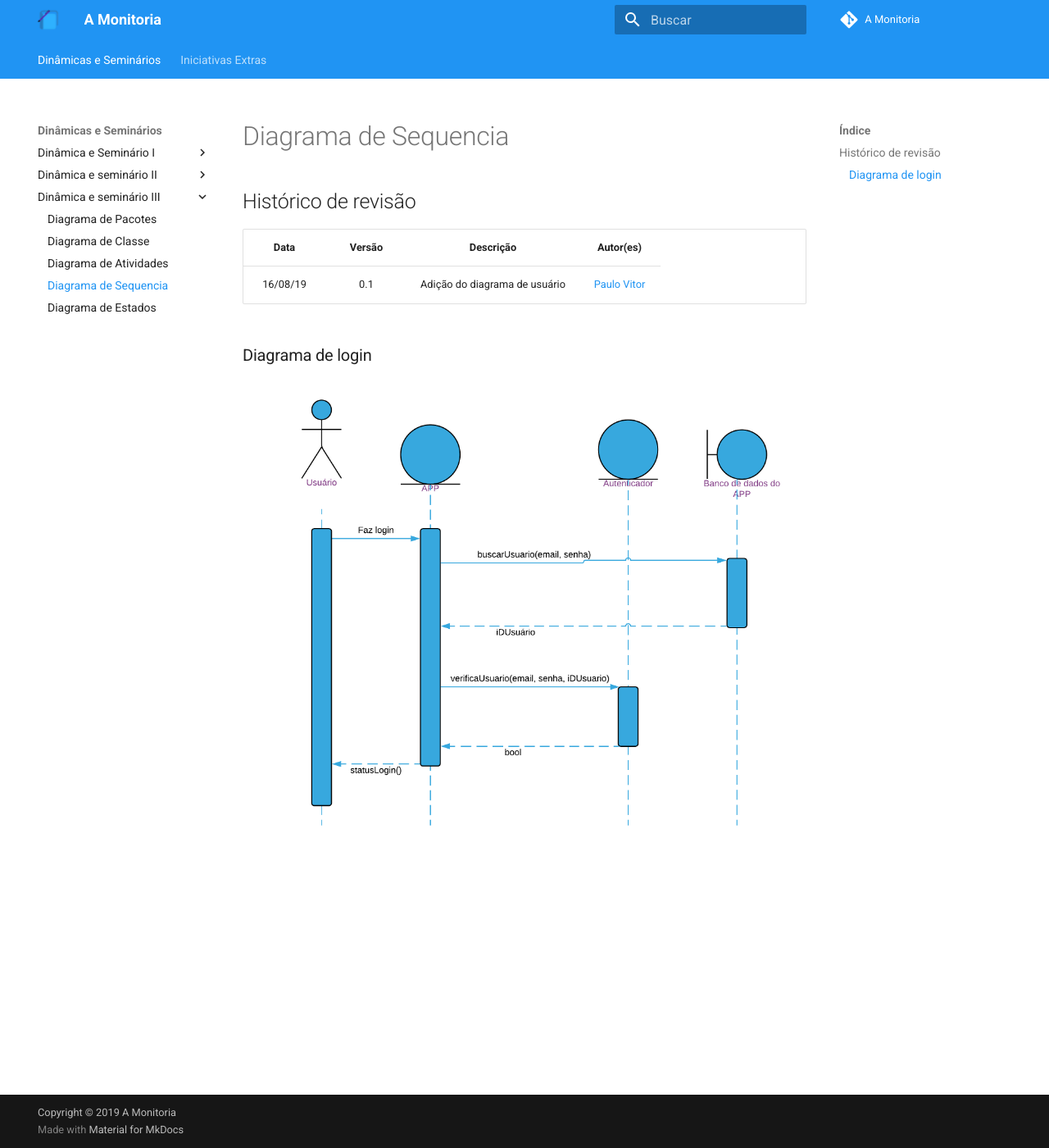
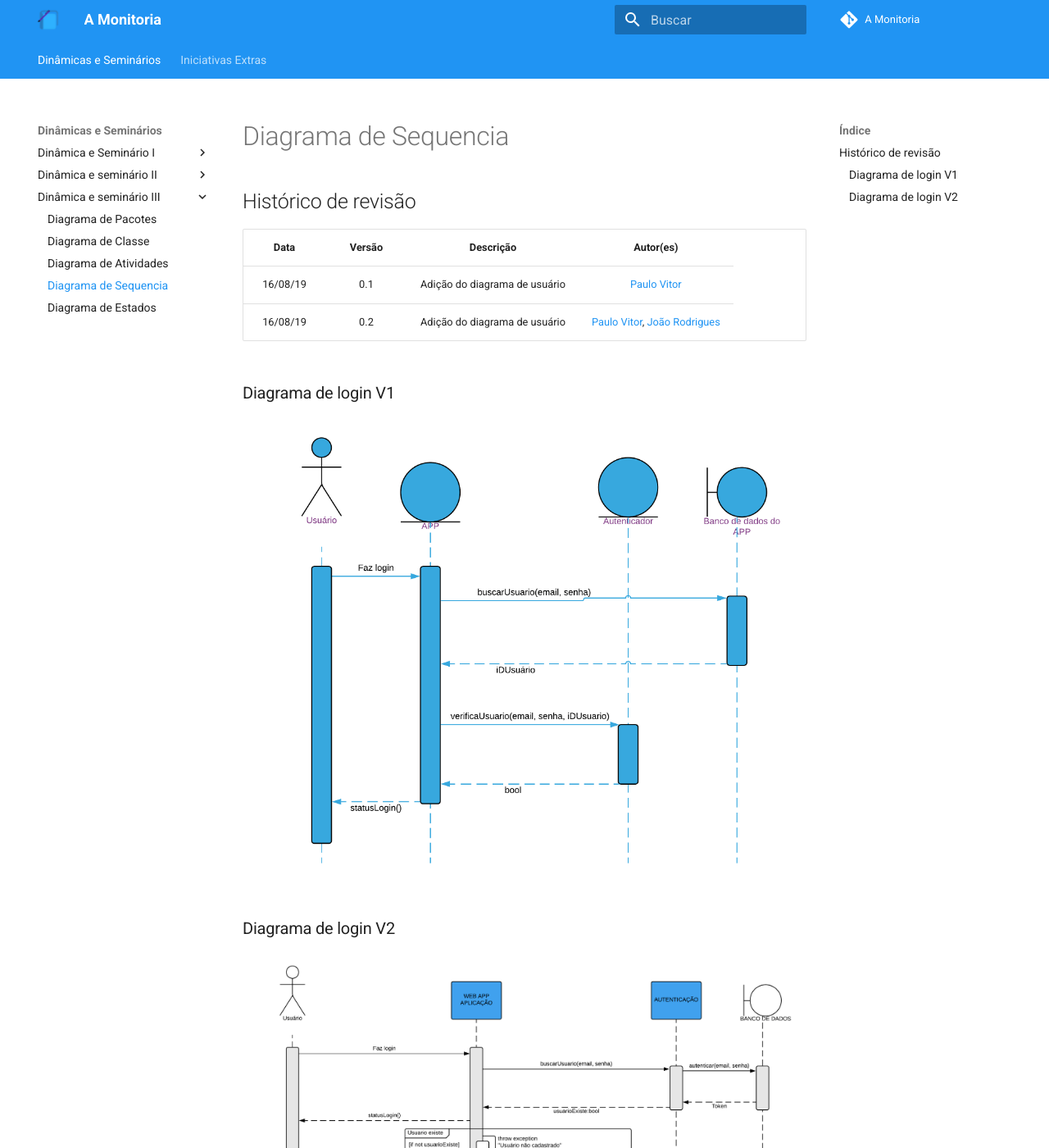
Before and after one commit to 2019-2-arquitetura-desenho/wiki, an MkDocs documentation site: the page built from docs/dinamica_seminario_III/diagrama_seq.md, in a window 1280 px wide and 1400 px high. Shown: the whole window at 82% size. Built offline with MkDocs 1.6.1 and Material for MkDocs 9.7.7, drawn with Linux system fonts in a browser that asks for light colours; comment, search, counter and statistics services are not loaded; old or Windows-style settings are respelled for this version of MkDocs.

Commit message:
Adding sequence diagram V2
Co-authored-by: João Rodrigues <cont.joaorodrigues@gmail.com>

```diff
--- a/docs/dinamica_seminario_III/diagrama_seq.md
+++ b/docs/dinamica_seminario_III/diagrama_seq.md
@@ -5,6 +5,10 @@
 | Data | Versão | Descrição | Autor(es)|
 |:----:|:------:|:---------:|:--------:|
 | 16/08/19 | 0.1 | Adição do diagrama de usuário | [Paulo Vitor](https://github.com/PauloVitorRocha) |
+| 16/08/19 | 0.2 | Adição do diagrama de usuário | [Paulo Vitor](https://github.com/PauloVitorRocha), [João Rodrigues](https://github.com/rjoao) |
 
-### Diagrama de login
+### Diagrama de login V1
 ![Diagrama de login](./assets/img/DiagramaDeLogin.png)
+
+### Diagrama de login V2
+![Diagrama de login V2](./assets/img/Diagrama_de_sequencia_Login.png)
```
Also changed, not shown: docs/dinamica_seminario_III/assets/img/Diagrama_de_sequencia_Login.png (added).
